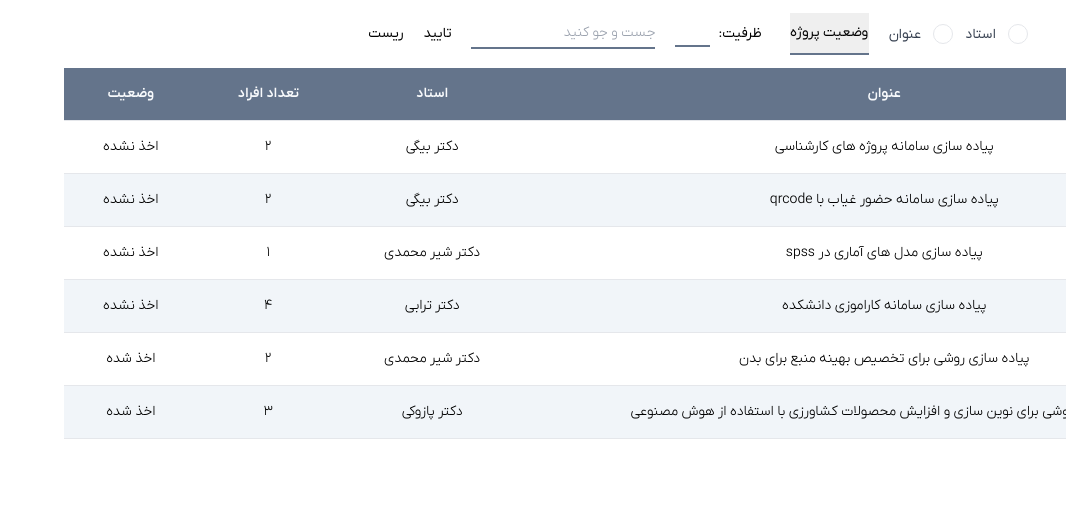
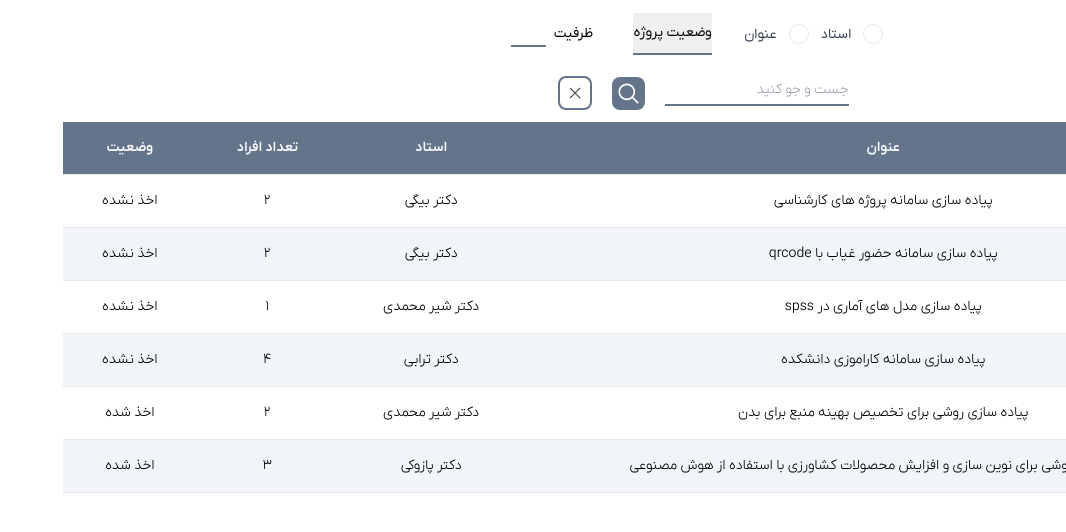
Before and after one commit to alirzaghlmpr/bacherlor-projects-system-template, a React (Vite) app: page / in a window 1280 px wide. Shown: the top 532 px of the page, without its empty margins (214-1280 px from the left). Built offline with nearby package versions, Linux system fonts and the light colour scheme.

Commit message:
refactor project filters

```diff
--- /dev/null
+++ b/src/components/templates/ProjectTableFiltersForm/ProjectTableFiltersForm.jsx
@@ -0,0 +1,88 @@
+import {
+  FormRadioFilters,
+  FormRadioFiltersKeys,
+} from "../../../constants/FormRadioFilters";
+import {
+  ProjectsSelectOptions,
+  SelectOptionName,
+} from "../../../constants/ProjectsSelectOptions";
+import {
+  NumberFilterName,
+  NumberFilterMin,
+  NumberFilterMax,
+  NumberFilterLabel,
+} from "../../../constants/ProjectsNumberFilter";
+
+import {
+  ProjectQueryFilter,
+  ProjectQueryPlaceholder,
+} from "../../../constants/ProjectsQueryFilter";
+import Radio from "../../../components/shared/Radio/Radio";
+import Select from "../../../components/shared/Select/Select";
+import Number from "../../../components/shared/Number/Number";
+
+import Search from "../../../assets/icons/search.svg";
+import Cross from "../../../assets/icons/cross.png";
+
+const ProjectTableFiltersForm = ({ submitHandeler }) => {
+  return (
+    <form
+      onSubmit={submitHandeler}
+      className="flex flex-col items-start md:items-center  gap-5 my-3 md:px-0 px-2">
+      <div className="flex items-center gap-8">
+        <div className="flex">
+          {FormRadioFiltersKeys.map((key) => (
+            <div
+              key={FormRadioFilters[key]?.key}
+              className="inline-flex items-center">
+              <Radio
+                id={FormRadioFilters[key]?.id}
+                name={FormRadioFilters[key]?.name}
+                value={FormRadioFilters[key]?.value}
+                text={FormRadioFilters[key]?.text}
+              />
+            </div>
+          ))}
+        </div>
+
+        <div>
+          <Select
+            name={SelectOptionName}
+            id={SelectOptionName}
+            selected="وضعیت پروژه"
+            options={ProjectsSelectOptions}
+          />
+        </div>
+
+        <div>
+          <Number
+            label={NumberFilterLabel}
+            min={NumberFilterMin}
+            max={NumberFilterMax}
+            name={NumberFilterName}
+            id={NumberFilterName}
+          />
+        </div>
+      </div>
+
+      <div className="flex items-center gap-5">
+        <input
+          name={ProjectQueryFilter}
+          type="search"
+          className="text-sm font-light border-b-2 border-slate-500 focus:outline-0 pb-1"
+          placeholder={ProjectQueryPlaceholder}
+        />
+        <button className="text-sm p-1 rounded-lg  bg-slate-500" type="submit">
+          <img src={Search} width="25" alt="" />
+        </button>
+        <button
+          className="text-sm p-1 rounded-lg border-2 border-slate-500"
+          type="reset">
+          <img src={Cross} width="22" alt="" />
+        </button>
+      </div>
+    </form>
+  );
+};
+
+export default ProjectTableFiltersForm;
--- /dev/null
+++ b/src/components/templates/ProjectTableFiltersForm/index.js
@@ -0,0 +1 @@
+export { default } from "./ProjectTableFiltersForm";
--- /dev/null
+++ b/src/constants/ProjectsNumberFilter.js
@@ -0,0 +1,7 @@
+export const NumberFilterName = "capacity";
+
+export const NumberFilterMin = "1";
+
+export const NumberFilterMax = "10";
+
+export const NumberFilterLabel = "ظرفیت";
--- /dev/null
+++ b/src/constants/ProjectsQueryFilter.js
@@ -0,0 +1,3 @@
+export const ProjectQueryFilter = "query";
+
+export const ProjectQueryPlaceholder = "جست و جو کنید";
--- a/src/constants/ProjectsSelectOptions.js
+++ b/src/constants/ProjectsSelectOptions.js
@@ -2,5 +2,4 @@ export const ProjectsSelectOptions = [
   { key: "select1", value: "akhzNShode", text: "اخذ نشده" },
   { key: "select2", vlaue: "akhzShode", text: "اخذ شده" },
 ];
-
-export default ProjectsSelectOptions;
+export const SelectOptionName = "status";
--- a/src/routes/UserDashboard.jsx
+++ b/src/routes/UserDashboard.jsx
@@ -1,76 +1,30 @@
 import ProjectsTableHeaders from "../constants/ProjectsTableHeaders";
 import TableMockData from "../mocks/TableMockData";
 import ProjectsTable from "../components/templates/ProjectsTable/ProjectsTable";
-import {
-  FormRadioFilters,
-  FormRadioFiltersKeys,
-  RadiosFiltersName,
-} from "../constants/FormRadioFilters";
-import ProjectsSelectOptions from "../constants/ProjectsSelectOptions";
-import Radio from "../components/shared/Radio/Radio";
-import Select from "../components/shared/Select/Select";
-import Number from "../components/shared/Number/Number";
+
+import { RadiosFiltersName } from "../constants/FormRadioFilters";
+import { ProjectQueryFilter } from "../constants/ProjectsQueryFilter";
+import { NumberFilterName } from "../constants/ProjectsNumberFilter";
+import { SelectOptionName } from "../constants/ProjectsSelectOptions";
+
+import ProjectTableFiltersForm from "../components/templates/ProjectTableFiltersForm";
 
 const UserDashboard = () => {
   const handleFormSubmit = async (e) => {
     e.preventDefault();
     let formsElements = e.target?.elements;
-    console.log(formsElements[RadiosFiltersName]?.value);
+    const type = formsElements[RadiosFiltersName]?.value;
+    const query = formsElements[ProjectQueryFilter]?.value;
+    const capacity = formsElements[NumberFilterName]?.value;
+    const status = formsElements[SelectOptionName]?.value;
+
+    console.log(
+      `type:${type} , query:${query} , capacity:${capacity}, status:${status}`
+    );
   };
   return (
     <>
-      <form
-        onSubmit={handleFormSubmit}
-        className="flex justify-center items-center gap-5 my-3">
-        <div className="flex">
-          {FormRadioFiltersKeys.map((key) => (
-            <div
-              key={FormRadioFilters[key]?.key}
-              className="inline-flex items-center">
-              <Radio
-                id={FormRadioFilters[key]?.id}
-                name={FormRadioFilters[key]?.name}
-                value={FormRadioFilters[key]?.value}
-                text={FormRadioFilters[key]?.text}
-              />
-            </div>
-          ))}
-        </div>
-
-        <div>
-          <Select
-            name="status"
-            id="status"
-            selected="وضعیت پروژه"
-            options={ProjectsSelectOptions}
-          />
-        </div>
-
-        <div>
-          <Number
-            label={"ظرفیت:"}
-            min={1}
-            max={10}
-            name={"capacity"}
-            id={"capacity"}
-          />
-        </div>
-
-        <div>
-          <input
-            type="text"
-            className="text-sm font-light border-b-2 border-slate-500 focus:outline-0 pb-1"
-            placeholder="جست و جو کنید"
-          />
-        </div>
-
-        <button className="text-sm" type="submit">
-          تایید
-        </button>
-        <button className="text-sm" type="reset">
-          ریست
-        </button>
-      </form>
+      <ProjectTableFiltersForm submitHandeler={handleFormSubmit} />
       <ProjectsTable
         info={{ headers: ProjectsTableHeaders, data: TableMockData }}
       />
```
Also changed, not shown: src/assets/icons/cross.png (added), src/assets/icons/search.svg (added).
